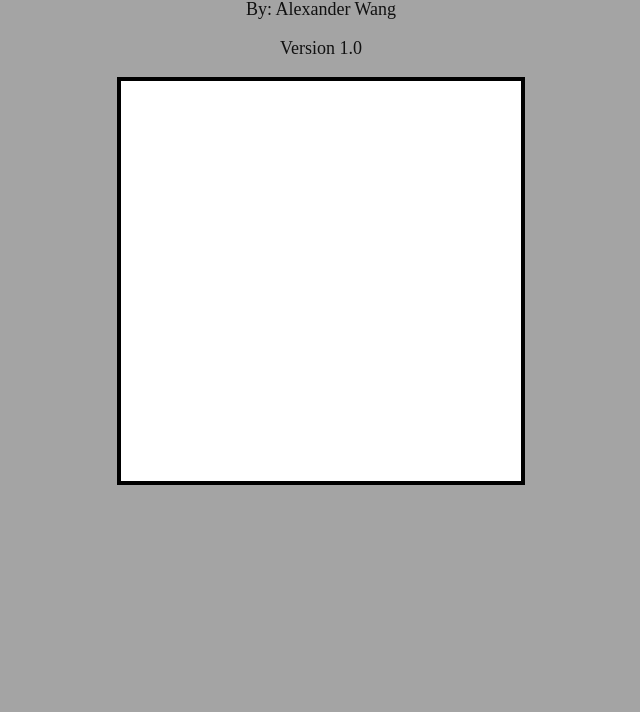
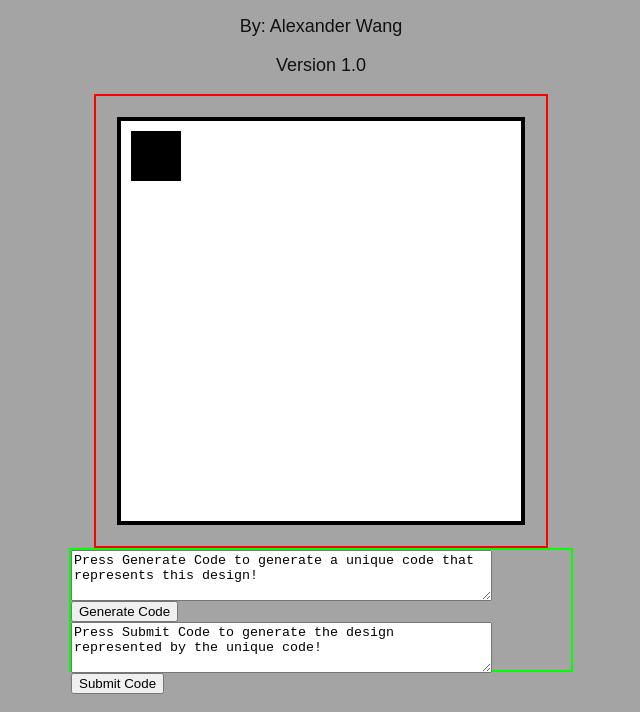
Before and after one commit to Fire-Fury/Grid-Sprite, a plain HTML site: page index.html in a window 1280 px wide. Shown: the part 103-815 px from the top of the page, without its empty margins (319-959 px from the left). Drawn offline with Linux system fonts and the light colour scheme.

Commit message:
Add files via upload

```diff
--- a/index.html
+++ b/index.html
@@ -24,13 +24,26 @@
     <link rel = "stylesheet" type = "text/css" href = "style.css">
 </head>
 <body>
-    <div id = "info">
-        <h1>Grid Sprite</h1>
-        <p>By: Alexander Wang</p>
-        <p>Version 1.0</p>
-    </div>
-    <div id = "canvasdiv">
-        <canvas id = "canvas"></canvas>
+    <div id = "container">
+        <div class = "header">
+            <h1>Grid Sprite</h1>
+            <p>By: Alexander Wang</p>
+            <p>Version 1.0</p>
+        </div>
+        <div id = "leftSide" class = "leftSide">
+        </div>
+        <div class = "rightSide">
+            <textarea rows="3" cols = "50">
+Press Generate Code to generate a unique code that represents this design!
+            </textarea>
+            <button>Generate Code</button>
+            <textarea rows="3" cols = "50">
+Press Submit Code to generate the design represented by the unique code!
+            </textarea>
+            <button>Submit Code</button>
+        </div>
+        <div class = "footer">
+        </div>
     </div>
     <script src = "main.js"></script>
 </body>
--- a/main.js
+++ b/main.js
@@ -13,11 +13,19 @@ var screen = {
 +====================+
 */
 
-var canvas = document.getElementById("canvas");
+var canvas = document.createElement("canvas");
 var ctx = canvas.getContext("2d");
+div = document.getElementById("leftSide");
+canvas.id = "canvas";
 canvas.height = screen.h;
 canvas.width = screen.w;
-document.body.appendChild(canvas);
+canvas.style.border = "4px solid #000";
+canvas.style.background = "#FFFFFF";
+canvas.style.margin = "21px";
+div.appendChild(canvas);
+
+ctx.fillStyle = "#000000";
+ctx.fillRect(10,10,50,50);
 
 /*
 +====================+
--- a/style.css
+++ b/style.css
@@ -1,11 +1,30 @@
 html, body{
     height: 100%;
+}
+#container {
+    width: 100%;
+}
+
+.header {
+    text-align: center;
+}
+
+.leftSide {
+    margin: auto;
+    width: 450px;
+    height: 450px;
+    border: 2px solid #FF0000;
+}
+
+.rightSide {
+    margin: auto;
+    width: 500px;
+    height: 120px;
+    border: 2px solid #00FF00;
 }
 
 body{
     background: #A4A4A4;
-    font-family: Arial, Helvetica, sans-serif;
-    text-align: center;
     overflow-x: hidden;
     overflow-y: hidden;
 }
@@ -16,18 +35,12 @@ h1{
     border-width: 3px;
     font-size: 48px;
     margin-top: 15px;
-    font-family: ''Trebuchet MS', 'Lucida Sans Unicode', 'Lucida Grande', 'Lucida Sans', Arial, sans-serif';
+    font-family: Impact, Haettenschweiler, 'Arial Narrow Bold', sans-serif;
     font-weight: normal;
 }
 
 p{
     color:#111;
     font-size: 18px;
-    font-family: "Courier New, Courier, monospace";
-
+    font-family: fantasy;
 }
-
-#canvas{
-    border: 4px solid #000;
-    background: #FFFFFF;
-}
```
